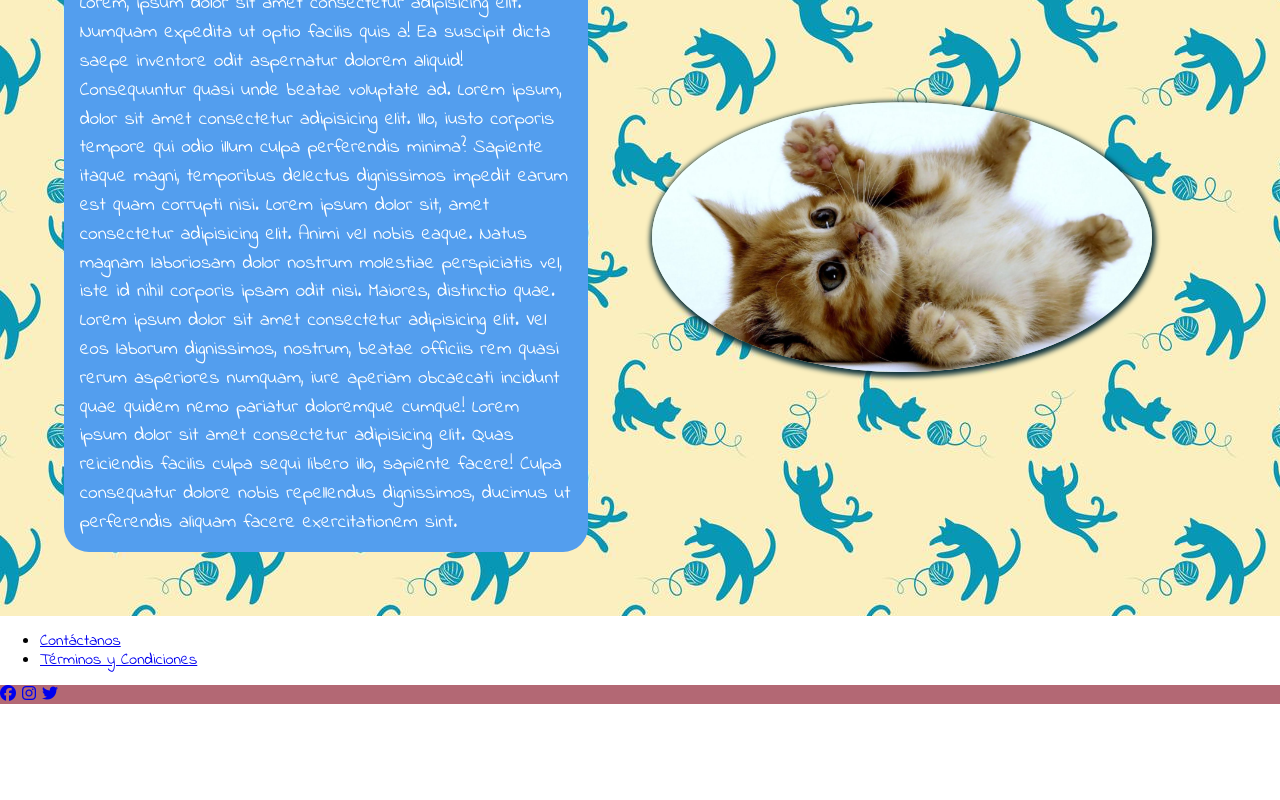
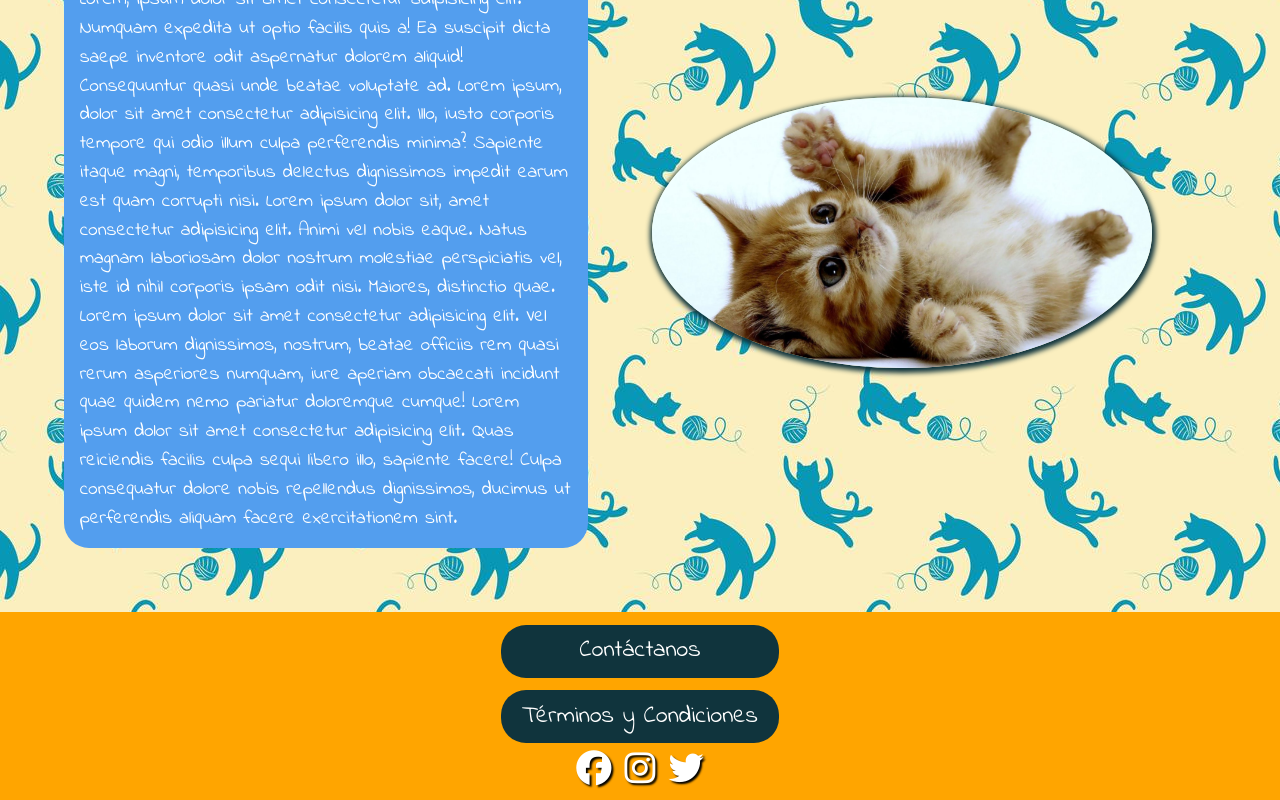
Before and after one commit to jandrearuiz/Homework1_Escalab, a plain HTML site: page index.html in a window 1280 px wide. Shown: the part 1047-1847 px from the top of the page. Before the commit the page ends 1754 px from the top, so only its background shows below. Drawn offline with Linux system fonts and the light colour scheme.

Commit message:
feat: add footer css

```diff
--- a/index.html
+++ b/index.html
@@ -102,17 +102,17 @@
         </div>
       </section>
     </main>
-    <footer class="foot">
-      <ul class="foot__list">
-        <li class="foot__item">
-          <a href="#" class="foot__link" target="_blank">Contáctanos</a>
-        </li>
-        <li class="foot__item">
-          <a href="#" class="foot__link" target="_blank"
-            >Términos y Condiciones</a
-          >
-        </li>
-      </ul>
+    <footer class="footer">
+        <ul class="option">
+          <li class="option__item">
+            <a href="#" class="option__link" target="_blank">Contáctanos</a>
+          </li>
+          <li class="option__item">
+            <a href="#" class="option__link" target="_blank"
+              >Términos y Condiciones</a
+            >
+          </li>
+        </ul>
       <div class="social">
         <a href="#" class="social__link" target="_blank"
           ><i class="fab fa-facebook"></i
--- a/styles/components/_index.scss
+++ b/styles/components/_index.scss
@@ -1,2 +1,3 @@
 @import './logo';
 @import './nav';
+@import './social';
--- /dev/null
+++ b/styles/components/_social.scss
@@ -0,0 +1,14 @@
+.social {
+  font-size: 2.2rem;
+  text-align: center;
+
+  &__link {
+    color: var(--c-white);
+    text-shadow: 2px 2px 2px var(--c-black);
+    transition: color .3s ease;
+
+    &:hover {
+      color: var(--c-bluer);
+    }
+  }
+}
--- a/styles/objects/_footer.scss
+++ b/styles/objects/_footer.scss
@@ -0,0 +1,48 @@
+.footer {
+  background: var(--c-orange);
+  margin: 0;
+  padding: 0.5%;
+}
+
+.option {
+  display: flex;
+  justify-content: space-between;
+  align-items: center;
+  padding: 0;
+  margin: 0;
+
+  &__item {
+    list-style: none;
+    width: 45%;
+    padding: 1%;
+    border-radius: 25px;
+    text-align: center;
+    background: var(--c-darkblue);
+    transition: background-color .3s ease;
+
+    &:hover {
+      background: radial-gradient(var(--c-five) 20%, var(--c-black) 80%);
+    }
+
+    @media (min-width:$large) {
+      width: 20%;
+      margin: 0.5%;
+    }
+  }
+
+  &__link {
+    color: var(--c-white);
+    text-decoration: none;
+    font-size: 1.5rem;
+    transition: color .3s ease;
+
+    &:hover {
+      color: var(--c-black);
+    }
+  }
+
+  @media (min-width:$large) {
+    justify-content: center;
+    flex-direction: column;
+  }
+}
--- a/styles/objects/_header.scss
+++ b/styles/objects/_header.scss
@@ -15,6 +15,6 @@
     align-self: center;
     color: var(--c-white);
     text-shadow: 2px 2px 2px var(--c-black);
-    font-size: 3rem;
+    font-size: 2.5rem;
   }
 }
--- a/styles/objects/_index.scss
+++ b/styles/objects/_index.scss
@@ -1,5 +1,4 @@
 @import './header';
 @import './container';
-@import './social';
 @import './main';
 @import './footer';
--- a/styles/objects/_social.scss
+++ /dev/null
@@ -1,3 +0,0 @@
-.social {
-  background: var(--c-pink);
-}
```
Also changed, not shown: styles/style.css, 1 other file.
